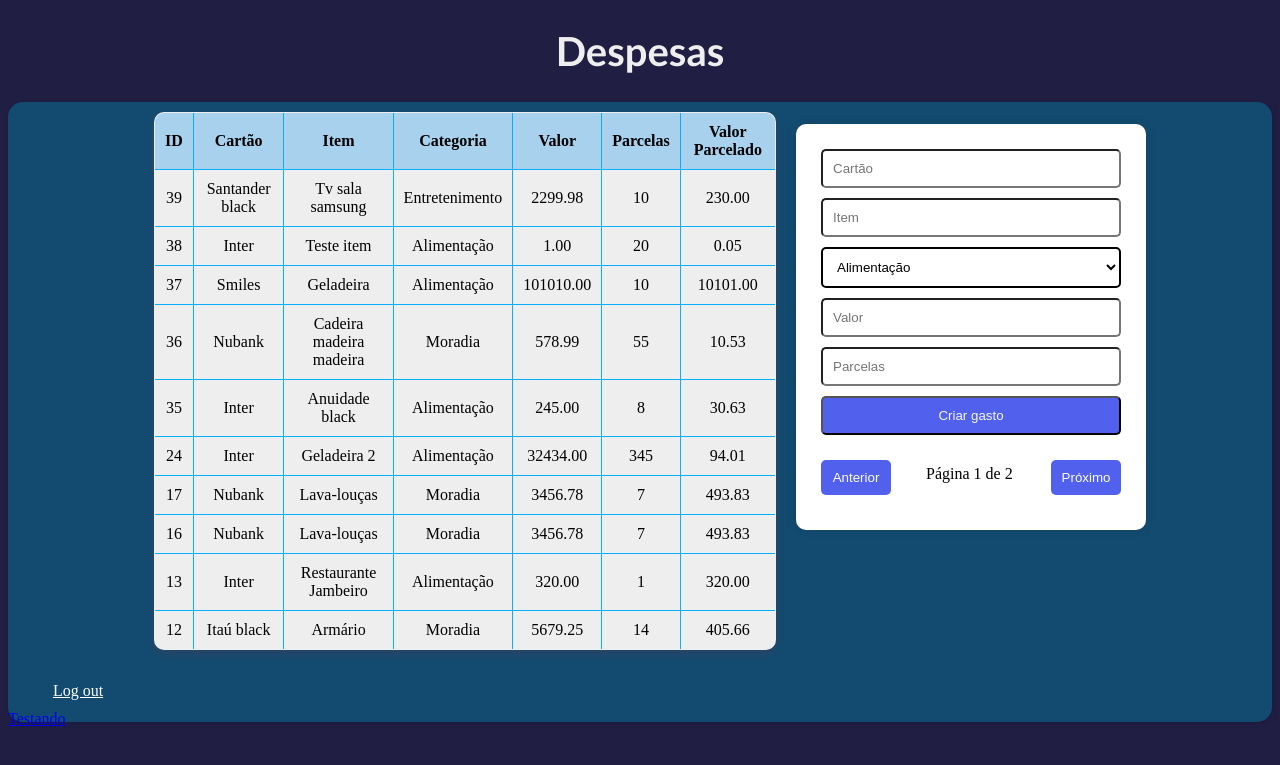
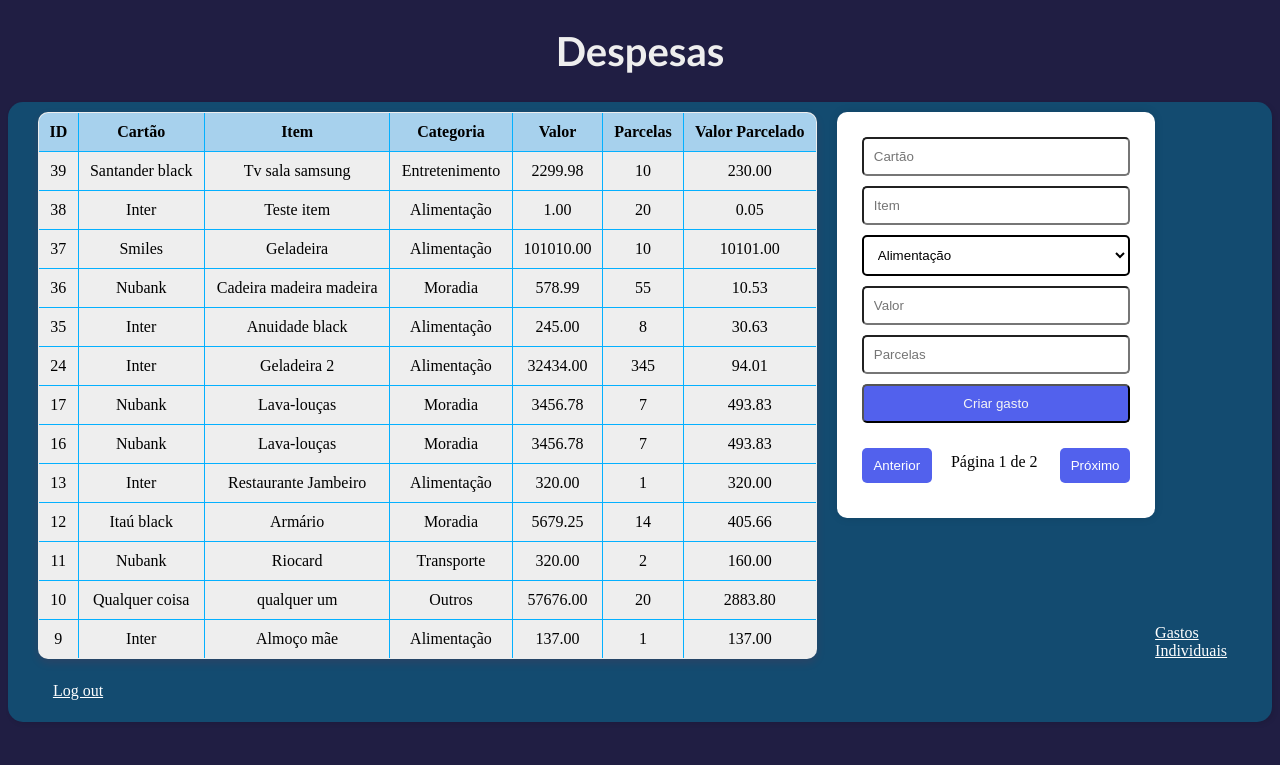
Before and after one commit to MuriloCassuce-hub/despesas, a Django app: page /criar_gasto/ in a window 1280 px wide. Shown: the top 765 px of the page. Run offline with Django 5.2, Linux system fonts and the light colour scheme; data comes from the database, SQL or seed files in the repository; both versions use the stored data as it was after the commit.

```diff
--- a/usuarios/admin.py
+++ b/usuarios/admin.py
@@ -4,4 +4,5 @@ from .models import Gastos
 
 # Register your models here.
 
+#Site de administração
 admin.site.register(Gastos)
--- a/usuarios/models.py
+++ b/usuarios/models.py
@@ -1,6 +1,8 @@
 from django.db import models
 
 # Create your models here.
+
+#Tabela de Gastos
 class Gastos(models.Model):
 
     CATEGORIA_GASTO = [
@@ -19,6 +21,7 @@ class Gastos(models.Model):
     valor = models.DecimalField(max_digits=10, decimal_places=2)
     parcelas = models.IntegerField()
     categoria = models.CharField(max_length=30, choices=CATEGORIA_GASTO)
+    data_parcela = models.DateField()
 
     def valor_parcelado(self):
         if self.parcelas > 0:
@@ -28,3 +31,12 @@ class Gastos(models.Model):
 
     def __str__(self):
         return f"{self.cartao} {self.item} {self.categoria} {self.valor} {self.parcelas} {self.valor_parcelado():.2f}"
+
+
+
+#Tabela de Pessoas
+class Pessoa(models.Model):
+    nome = models.CharField(max_length= 142)
+    email = models.CharField(max_length=142)
+    user = models.CharField(max_length=15)
+    data_cadastro = models.DateTimeField(auto_now_add=True)
--- a/usuarios/templates/usuarios/login.html
+++ b/usuarios/templates/usuarios/login.html
@@ -13,7 +13,7 @@
     display:grid;
     justify-content: center;
     align-items: center;
-    background-color: #5a6c68;
+    background-color: rgb(32, 30, 67);
     }
 
     .caixaLogin {
--- a/usuarios/templates/usuarios/usuario.html
+++ b/usuarios/templates/usuarios/usuario.html
@@ -32,7 +32,7 @@
         }
 
         #tabprincipal {
-            width: 50%;
+            width: 70%;
             align-self: flex-start;
             border-collapse: collapse;
             background-color: rgb(238, 238, 238);
@@ -70,7 +70,16 @@
             flex-direction: column;
             align-items: center;
             margin-left: 20px;
-            margin-top: 12px;
+        }
+
+        #botConsultIndiv{
+            size: 20px;
+            margin-top: 37%;
+            text-align: left ;
+            cursor: pointer;
+            border-radius: 10px;
+            border: #ffffff;
+            color: white;
         }
 
         #paginationButtons {
@@ -204,18 +213,20 @@
 
         </form>
 
+        <a id="botConsultIndiv" href="{% url 'gastosIndividuais' %}">Gastos Individuais</a>
+
+
 </div>
 
 <a class="botaologout" href="{% url 'logout' %}">Log out</a>
 
 
-    <a id="botConsultIndiv" href="{% url 'gastosIndividuais' %}">Testando</a>
 
 
 
     <script>
         document.addEventListener("DOMContentLoaded", function() {
-            const itemsPerPage = 10;
+            const itemsPerPage = 13;
             let currentPage = 1;
             const items = document.querySelectorAll("#gastosTable .gasto-item");
             const totalPages = Math.ceil(items.length / itemsPerPage);
--- a/usuarios/urls.py
+++ b/usuarios/urls.py
@@ -1,6 +1,8 @@
 from django.urls import path
 from . import views
 
+
+#Views do site (exemplo.com/criar_gasto/)
 urlpatterns = [
     path("", views.index, name="index"),
     path("login/", views.login_view, name="login"),
--- a/usuarios/views.py
+++ b/usuarios/views.py
@@ -8,6 +8,7 @@ from django.shortcuts import redirect
 
 # Create your views here.
 
+#Verificação index
 def index(request):
     gastos = Gastos.objects.all()
     if not request.user.is_authenticated:
@@ -17,6 +18,7 @@ def index(request):
         "gastos": gastos
     }))
 
+#Página de login // Em breve cadastro
 def login_view(request):
 
     if request.method=="POST":
@@ -35,12 +37,14 @@ def login_view(request):
 
     return render(request, "usuarios/login.html")
 
+#Página de logout retornando o login
 def logout_view(request):
     logout(request)
     return render(request, "usuarios/login.html", {
         "mensagem": "Logout realizado com sucesso!"
     })
 
+#Pagina de criação de gastos // em breve data
 def criar_gasto(request):
     if request.method == "POST":
         cartao = request.POST.get("cartao").capitalize()
@@ -50,7 +54,7 @@ def criar_gasto(request):
         parcelas = int(request.POST.get("parcelas"))
         p = Gastos(cartao=cartao, categoria=categoria, item=item, valor=valor, parcelas=parcelas)
         p.save()
-        return redirect('index')
+        return redirect('criar_gasto')
 
     gastos = Gastos.objects.all()
 
@@ -58,16 +62,16 @@ def criar_gasto(request):
         "gastos": gastos,
     })
 
-
+#Páguna de visualizar gastos individualmente // em breve gráficos
 def gastosIndividuais(request):
     cartoes = Gastos.objects.values_list('cartao', flat=True).distinct()
-    cartoes_nubank = None
+    cartoes_filtrados = None
 
     if request.method == "POST":
         cartao_buscado = request.POST.get("cartao")
-        cartoes_nubank = Gastos.objects.filter(cartao=cartao_buscado)
+        cartoes_filtrados = Gastos.objects.filter(cartao=cartao_buscado)
 
     return render(request, 'usuarios/gastosIndividuais.html', {
         'cartoes': cartoes,
-        'gastos': cartoes_nubank
+        'gastos': cartoes_filtrados
     })
```
Also changed, not shown: usuarios/templates/usuarios/gastosIndividuais.html (+24 -0 lines), db.sqlite3.
